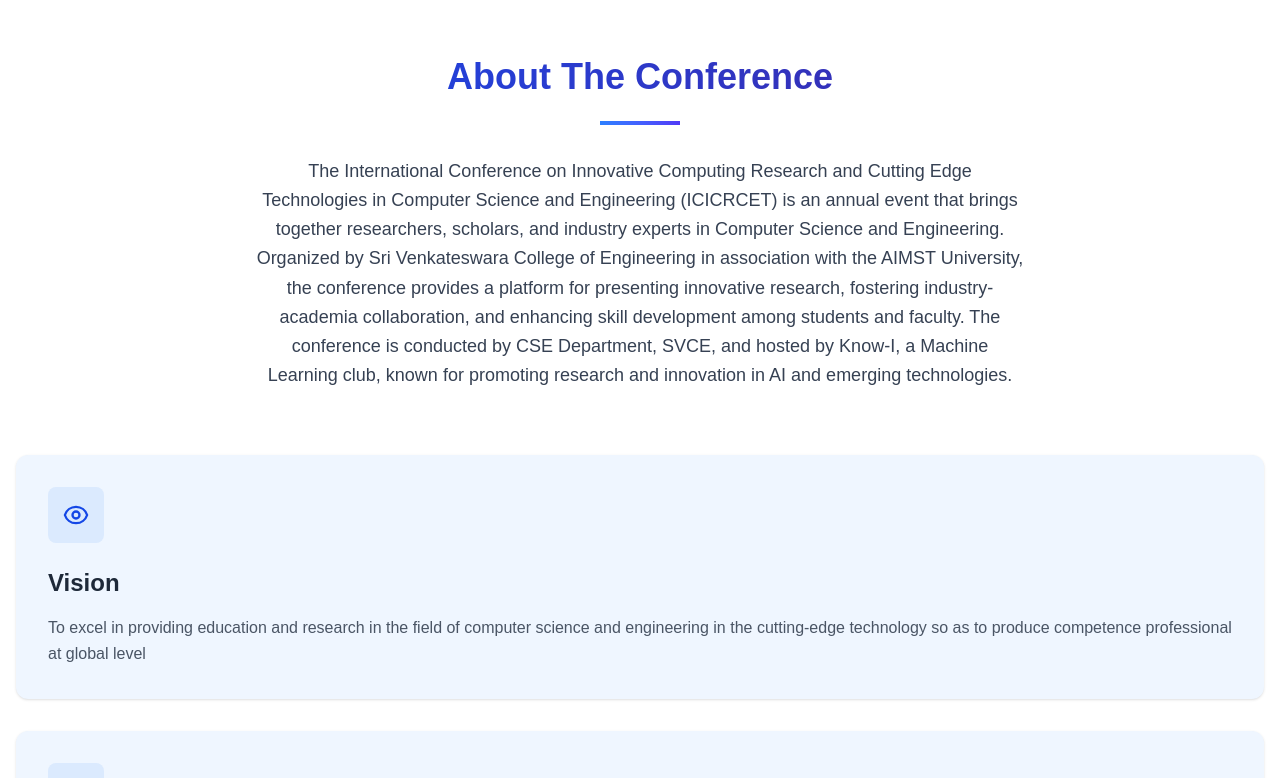
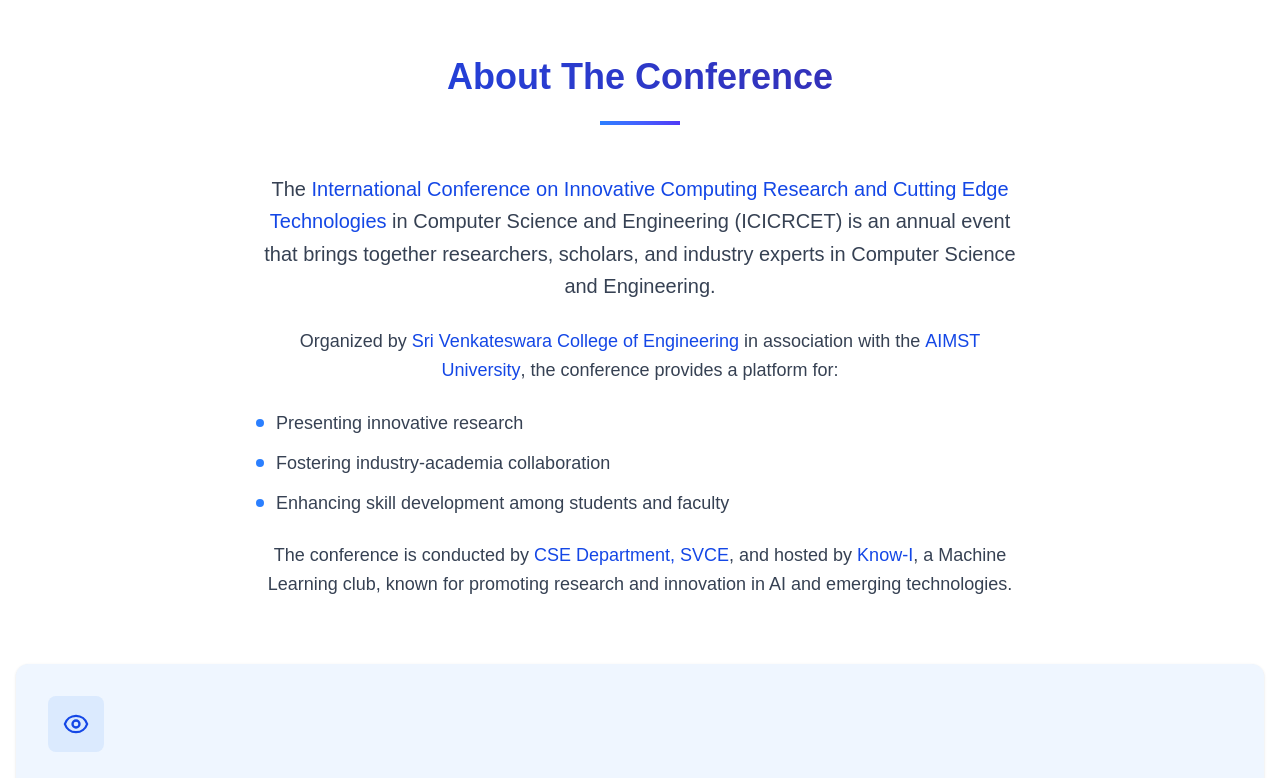
Before and after one commit to kartheesan05/ncic, a Next.js app: page / in a window 1280 px wide. Shown: the part 627-1405 px from the top of the page. Built offline with nearby package versions, Linux system fonts and the light colour scheme.

Commit message:
hero text

```diff
--- a/src/app/page.jsx
+++ b/src/app/page.jsx
@@ -362,20 +362,41 @@
                 About The Conference
               </motion.h2>
               <motion.div
-                className="w-20 h-1 bg-gradient-to-r from-blue-500 to-indigo-600 mx-auto mb-8"
+                className="w-20 h-1 bg-gradient-to-r from-blue-500 to-indigo-600 mx-auto mb-12"
                 variants={fadeIn}
               ></motion.div>
-              <motion.p
-                className="text-lg text-gray-700 leading-relaxed"
+              <motion.div
+                className="prose prose-lg max-w-none text-gray-700 leading-relaxed space-y-6"
                 variants={fadeIn}
               >
-                The International Conference on Innovative Computing Research and Cutting Edge Technologies in Computer Science and
-                Engineering (ICICRCET) is an annual event that brings together researchers, scholars, and industry experts in Computer Science and
-                Engineering. Organized by Sri Venkateswara College of Engineering in association with the AIMST University, the conference provides
-                a platform for presenting innovative research, fostering industry-academia collaboration, and enhancing skill development among
-                students and faculty. The conference is conducted by CSE Department, SVCE, and hosted by Know-I, a Machine Learning club, known
-                for promoting research and innovation in AI and emerging technologies.
-              </motion.p>
+                <p className="text-lg md:text-xl font-light leading-relaxed">
+                  The <span className="font-medium text-blue-700">International Conference on Innovative Computing Research and Cutting Edge Technologies</span> in Computer Science and
+                  Engineering (ICICRCET) is an annual event that brings together researchers, scholars, and industry experts in Computer Science and
+                  Engineering.
+                </p>
+                <p className="text-lg leading-relaxed">
+                  Organized by <span className="font-medium text-blue-700">Sri Venkateswara College of Engineering</span> in association with the <span className="font-medium text-blue-700">AIMST University</span>, the conference provides
+                  a platform for:
+                </p>
+                <ul className="list-none space-y-3 pl-0">
+                  <li className="flex items-center text-lg">
+                    <span className="w-2 h-2 bg-blue-500 rounded-full mr-3"></span>
+                    Presenting innovative research
+                  </li>
+                  <li className="flex items-center text-lg">
+                    <span className="w-2 h-2 bg-blue-500 rounded-full mr-3"></span>
+                    Fostering industry-academia collaboration
+                  </li>
+                  <li className="flex items-center text-lg">
+                    <span className="w-2 h-2 bg-blue-500 rounded-full mr-3"></span>
+                    Enhancing skill development among students and faculty
+                  </li>
+                </ul>
+                <p className="text-lg leading-relaxed">
+                  The conference is conducted by <span className="font-medium text-blue-700">CSE Department, SVCE</span>, and hosted by <span className="font-medium text-blue-700">Know-I</span>, a Machine Learning club, known
+                  for promoting research and innovation in AI and emerging technologies.
+                </p>
+              </motion.div>
             </div>
 
             <motion.div
```
